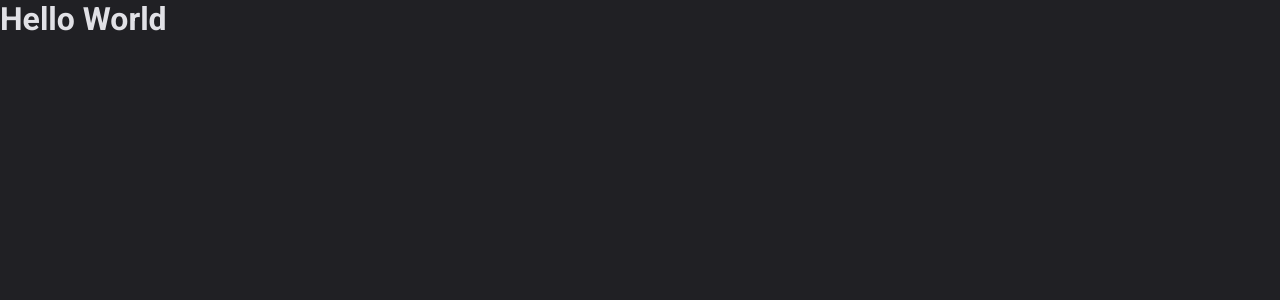
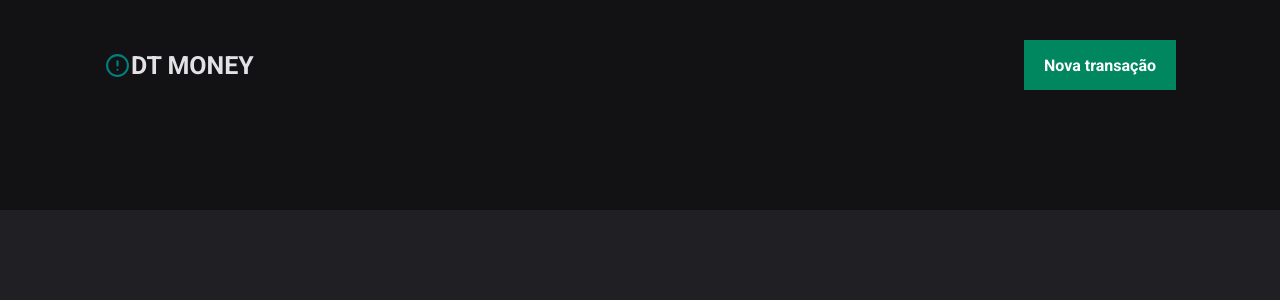
Before and after one commit to LeoMedeirosss/Project-Dashboard, a React (Vite) app in the folder darshboard-money/: page / in a window 1280 px wide. Shown: the top 300 px of the page. Built offline with nearby package versions, Linux system fonts and the light colour scheme.

Commit message:
feat:header

```diff
--- a/darshboard-money/package.json
+++ b/darshboard-money/package.json
@@ -10,6 +10,7 @@
     "preview": "vite preview"
   },
   "dependencies": {
+    "lucide-react": "^0.539.0",
     "react": "^19.1.1",
     "react-dom": "^19.1.1",
     "styled-components": "^6.1.19"
--- a/darshboard-money/src/App.tsx
+++ b/darshboard-money/src/App.tsx
@@ -1,13 +1,14 @@
 import { ThemeProvider } from "styled-components";
 import { defaultTheme } from "./styles/themes/default";
 import { GlobalStyle } from "./styles/themes/global";
+import { Transactions } from "./pages/Transactions";
 
 export function App() {
   return (
     <ThemeProvider theme={defaultTheme}>
       <GlobalStyle />
 
-          <h1>Hello World</h1>
+          <Transactions />
     </ThemeProvider>
   )
 }
--- /dev/null
+++ b/darshboard-money/src/components/Header/index.tsx
@@ -0,0 +1,16 @@
+import { HeaderConteiner, HeaderContent, Icon, NewTransactionButton } from "./styles";
+import { CircleAlertIcon } from "lucide-react"
+export function Header() {
+    return(
+        <HeaderConteiner>
+            <HeaderContent>
+                <Icon>
+                    <CircleAlertIcon color="teal" height={25} width={27}/>
+                    <strong> DT MONEY</strong>
+                </Icon>
+
+                <NewTransactionButton>Nova transação</NewTransactionButton>
+            </HeaderContent>
+        </HeaderConteiner>
+    )
+}
--- /dev/null
+++ b/darshboard-money/src/components/Header/styles.ts
@@ -0,0 +1,42 @@
+import styled from "styled-components";
+
+export const HeaderConteiner = styled.header`
+    background: ${props => props.theme["gray-900"]};
+    padding: 2.5rem 0 7.5rem;
+`;
+
+export const HeaderContent = styled.div`
+    width:100%;
+    max-width:1120px;
+    margin: 0 auto;
+    padding: 0 1.5rem;
+
+    display: flex;
+    justify-content: space-between;
+    align-items: center;
+`;
+
+export const Icon = styled.div`
+    align-items: center;
+    justify-content: center;
+    gap: 2;
+    display: flex;
+    flex-direction:row;
+    font-size:25px;
+`
+
+export const NewTransactionButton = styled.button`
+    height:50px;
+    border:0;
+    background: ${props => props.theme["green-500"]};
+    color: ${props => props.theme.white};
+    font-weight:bold;
+    padding: 0 1.25rem;
+    border-radiu: 8px;
+    cursor: pointer;
+    transition: background-color 0.2s;
+
+    &:hover{
+        background: ${props => props.theme["green-700"]};
+    }
+`
--- /dev/null
+++ b/darshboard-money/src/pages/Transactions/index.tsx
@@ -0,0 +1,9 @@
+import { Header } from "../../components/Header";
+
+export function Transactions() {
+    return(
+        <div>
+            <Header />
+        </div>
+    )
+}
```
Also changed, not shown: darshboard-money/src/pages/Transactions/styles.ts (added), 1 other file (tests, documents, lock files or other folders).
